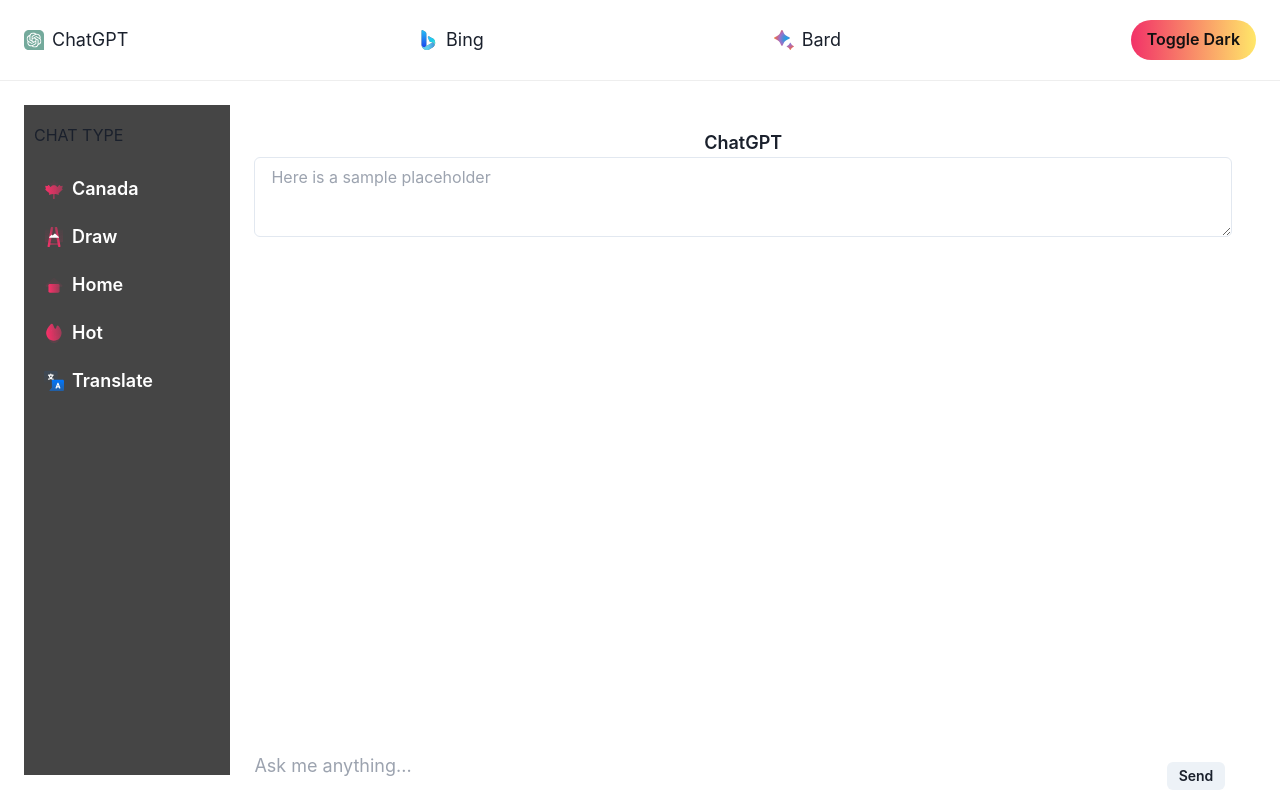
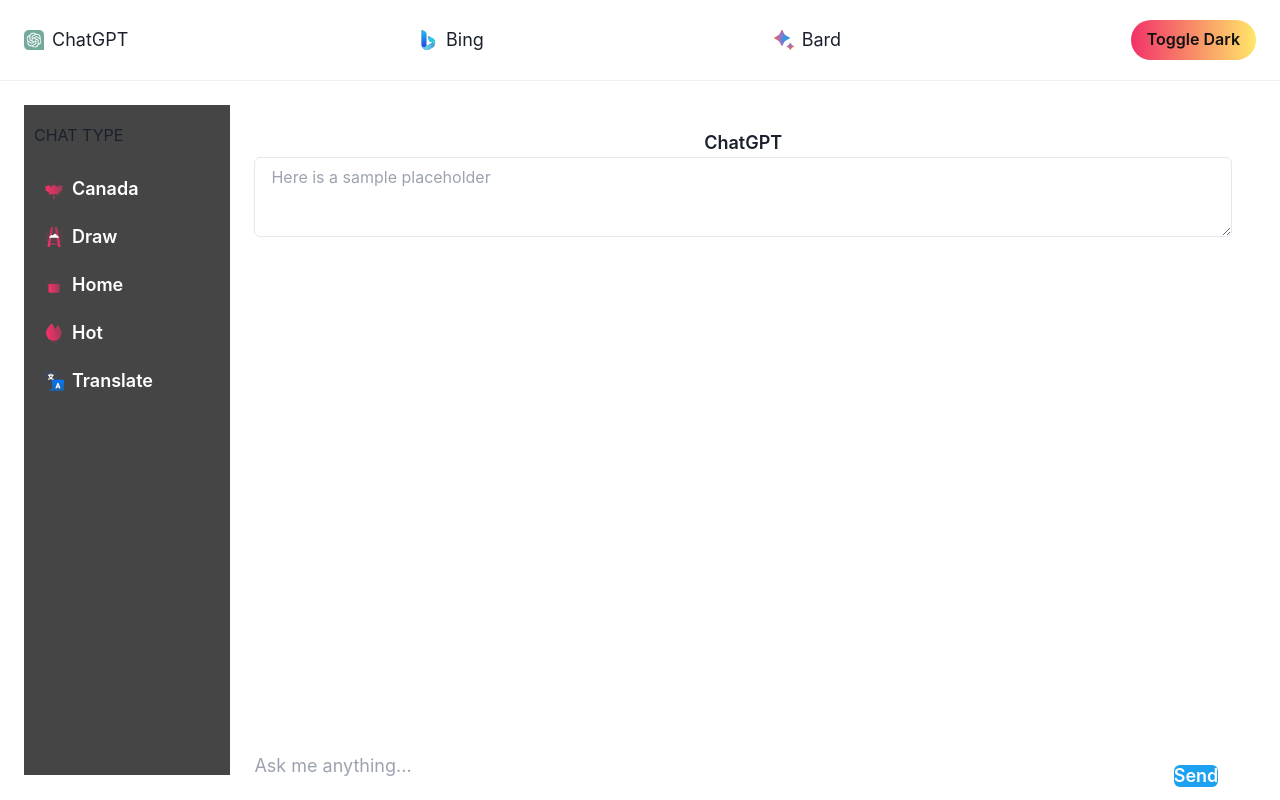
Before and after one commit to super-simple-solution/iChat, a React (Vite) app: page / in a window 1280 px wide. Built offline with nearby package versions, Linux system fonts and the light colour scheme.

Commit message:
update ui

```diff
--- a/src/pages/home/index.tsx
+++ b/src/pages/home/index.tsx
@@ -12,7 +12,7 @@
         <InputGroup size="lg">
           <Input variant="unstyled" pr="4.5rem" type="text" placeholder="Ask me anything..." />
           <InputRightElement width="4.5rem">
-            <Button h="1.75rem" size="sm" onClick={handleClick}>
+            <Button colorScheme="twitter" size="lg " onClick={handleClick}>
               Send
             </Button>
           </InputRightElement>
```
